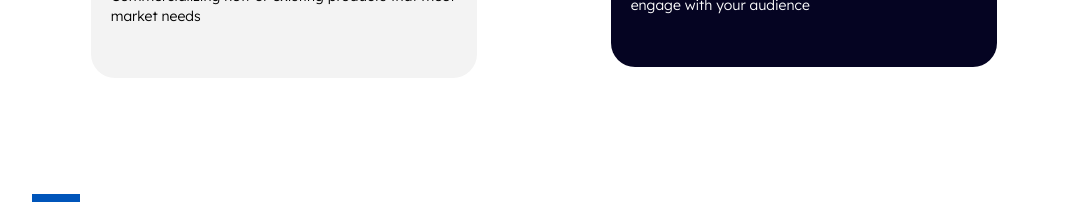
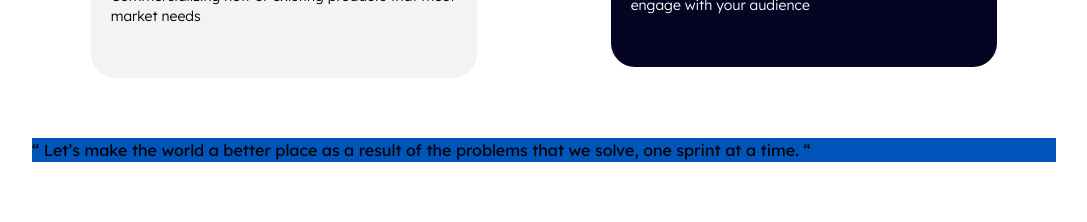
Before and after one commit to EdgarAmpiire/blueprints-web, a React (Create React App) app: page / in a window 1280 px wide. Shown: the part 1100-1322 px from the top of the page, without its empty margins (96-1183 px from the left). Built offline with nearby package versions, Linux system fonts and the light colour scheme; what tw-elements would draw is missing.

Commit message:
home - banner

```diff
--- a/src/features/home/components/Banner.jsx
+++ b/src/features/home/components/Banner.jsx
@@ -1,9 +1,13 @@
 import React from "react";
 
 export const Banner = () => {
-  return
-  (
-
-      <div>Banner</div>
+  return(
+      <div className="my-10">
+        <div className="bg-[#0055BA] ">
+            <div>
+                <h1>“ Let’s make the world a better place as a result of the problems that we solve, one sprint at a time. “</h1>
+            </div>
+        </div>
+      </div>
   )
 };
--- a/src/features/home/routes/Home.jsx
+++ b/src/features/home/routes/Home.jsx
@@ -4,6 +4,7 @@ import { Hero } from "../components/Hero";
 import { HomeServices } from "../components/HomeServices";
 import { Clients } from "../components/Clients";
 import { HomeBlog } from "../components/HomeBlog";
+import { Banner } from "../components/Banner";
 
 export const Home = () => {
   return (
@@ -12,6 +13,7 @@ export const Home = () => {
         <div>
           <Hero />
           <HomeServices />
+          <Banner />
           <Clients />
           <HomeBlog />
         </div>
```
